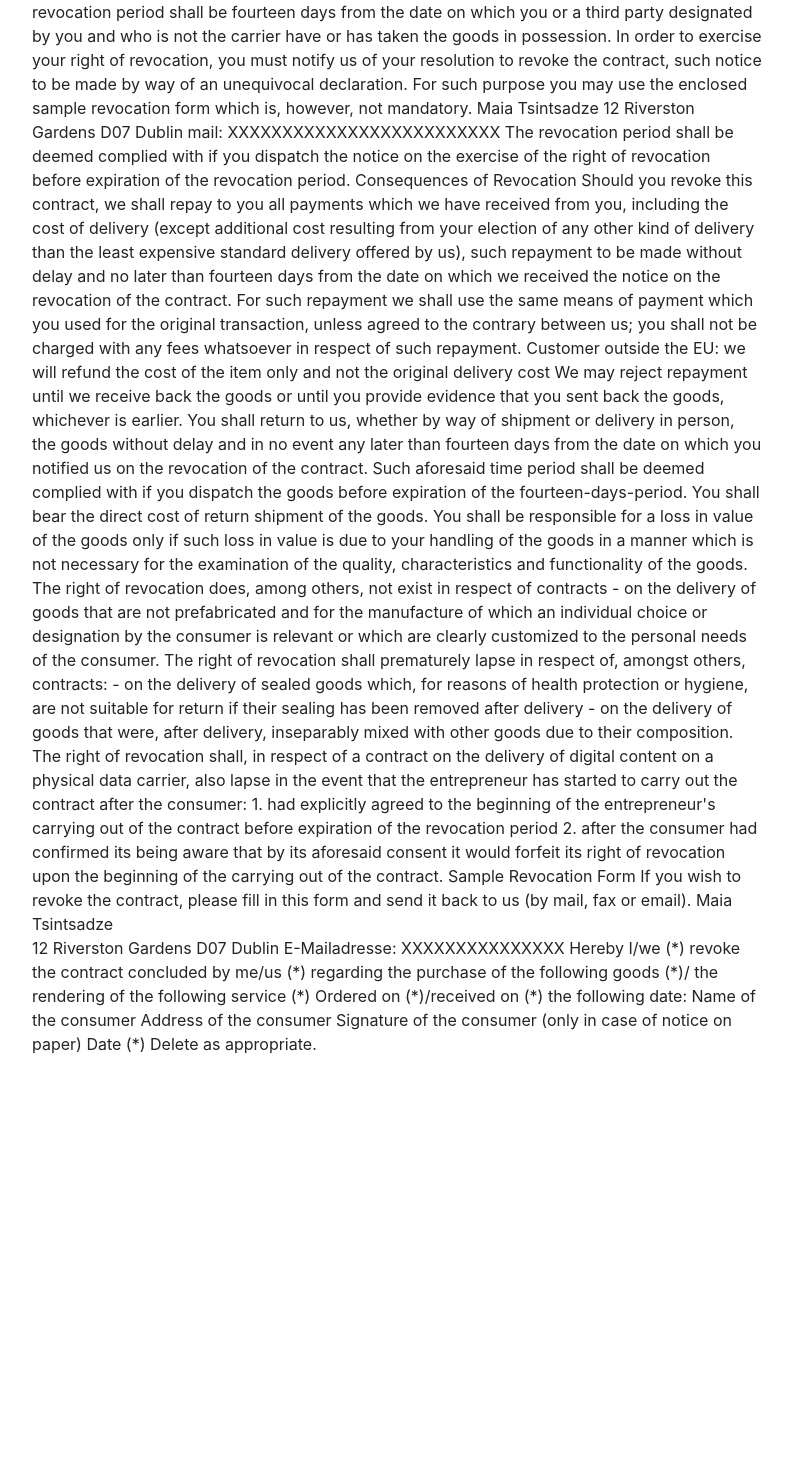
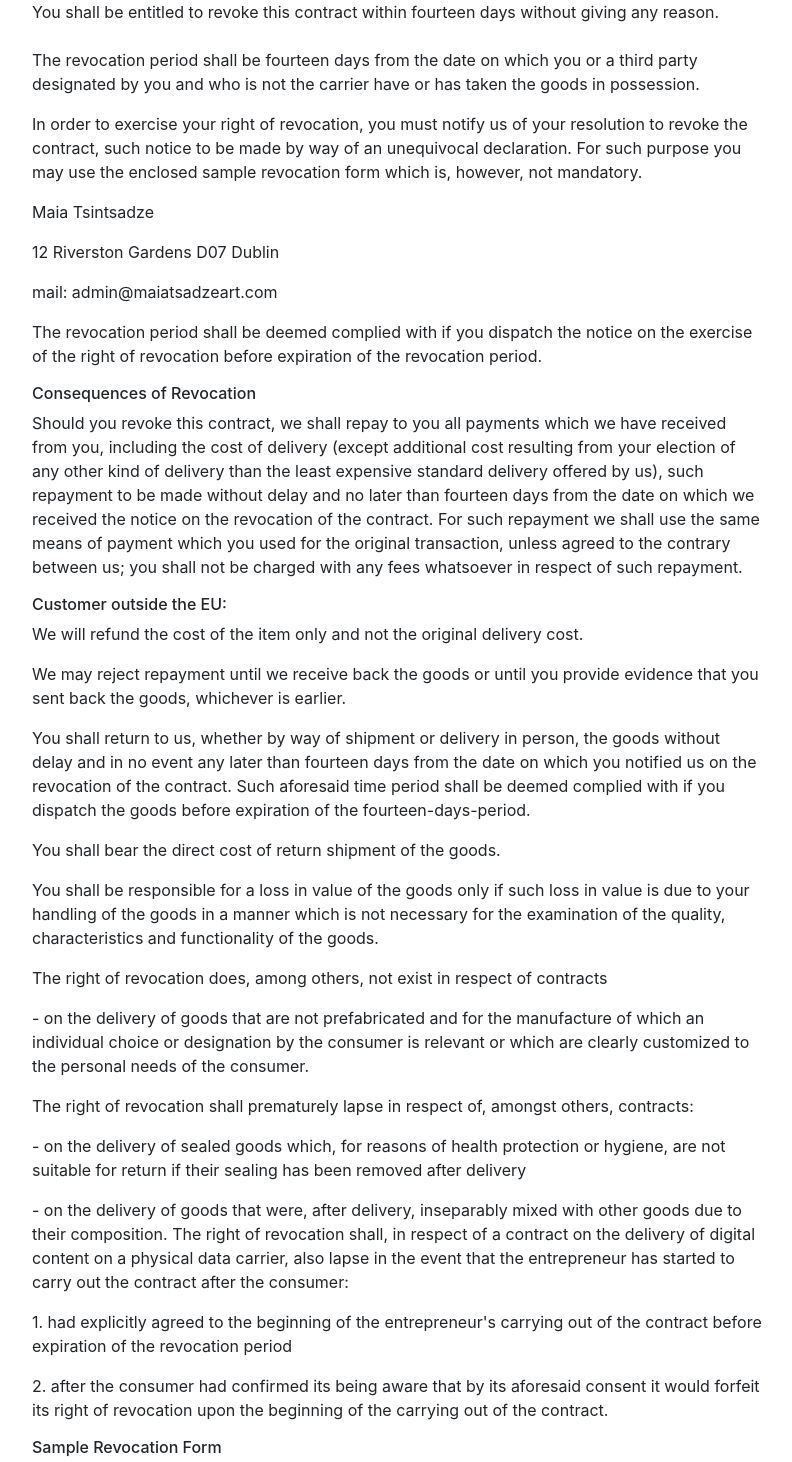
Before and after one commit to facundosomoza/maia_front_end, a React (Create React App) app: page /shipping-returns in a window 1280 px wide. Shown: the part 728-2190 px from the top of the page, without its empty margins (243-1035 px from the left). Before the commit the page ends 1808 px from the top, so only its background shows below. Built offline with nearby package versions, Linux system fonts and the light colour scheme; no server answers.

Commit message:
overall changes

```diff
--- a/src/App.js
+++ b/src/App.js
@@ -23,6 +23,7 @@ function App() {
     <>
       <AppContextProvider>
         <Navigation />
+
         <Switch>
           <Route exact path="/">
             <Home></Home>
@@ -64,10 +65,6 @@ function App() {
             <YourAccount></YourAccount>
           </Route>
 
-          <Route path="/footer">
-            <Footer></Footer>
-          </Route>
-
           <Route path="/terms-privacy">
             <TermsPrivacy></TermsPrivacy>
           </Route>
@@ -76,6 +73,7 @@ function App() {
             <ShippingReturns></ShippingReturns>
           </Route>
         </Switch>
+        <Footer></Footer>
       </AppContextProvider>
     </>
   );
--- a/src/components/CartDetail.js
+++ b/src/components/CartDetail.js
@@ -45,7 +45,7 @@ const CartDetail = () => {
         <Table responsive>
           <thead>
             <tr>
-              <th>Image</th>
+              <th>Picture</th>
               <th>Name</th>
               <th>Price</th>
               <th>Action</th>
--- a/src/components/Contact.js
+++ b/src/components/Contact.js
@@ -92,7 +92,7 @@ const Contact = () => {
   return (
     <>
       <Container className="mt-4 d-flex justify-content-center">
-        <div className="w-75">
+        <div className="w-75 mt-2">
           <Form onSubmit={handleSubmit}>
             <Form.Row>
               <Col md={6}>
--- a/src/components/Home.js
+++ b/src/components/Home.js
@@ -79,8 +79,6 @@ const Home = () => {
         handleClose={handleClose}
         reloadHomeImage={fetchHomeImage}
       />
-
-      <Footer></Footer>
     </Container>
   );
 };
--- a/src/components/PictureWithUploader.js
+++ b/src/components/PictureWithUploader.js
@@ -55,7 +55,7 @@ export default function PictureWithUploader({
   };
 
   return (
-    <Col className="d-flex align-items-center justify-content-center  ">
+    <Col className="d-flex align-items-center justify-content-center mb-5">
       <img
         className={`img-fluid ${imageClass ? imageClass : ""} custom-border `}
         style={{ borderRadius: "15px", width: "80%" }}
--- a/src/components/Portfolio.js
+++ b/src/components/Portfolio.js
@@ -188,15 +188,15 @@ const Portfolio = () => {
           </Row>
         )}
         <Row className="row-cols-1 row-cols-sm-2">
-          {console.log(images)}
           {images.map((obraArte) => (
             <Col className="mb-4 ">
-              <Card className="h-100 p-4">
+              <Card className="h-100 p-4 custom-border">
                 {obraArte.images.length > 0 && (
                   <div style={{ position: "relative" }}>
                     <Card.Img
                       onClick={() => handleClick(obraArte)}
                       variant="top"
+                      style={{ cursor: "pointer" }}
                       src={`${PICTURES_ART_URL_BASE}/${obraArte.images[0].file_image}`}
                     />
                     {obraArte.sold ? (
--- a/src/components/ShippingReturns.js
+++ b/src/components/ShippingReturns.js
@@ -53,10 +53,10 @@ const ShippingReturns = () => {
       </Row>
       <Row className="justify-content-center">
         <Col md={8}>
-          <div style={{ maxWidth: "20%" }}>
-            <p className="text-left mb-4">
-              Ireland ca 1-2 days EU ca 4-14 days Everywhere else ca 14-21 days
-            </p>
+          <div style={{ maxWidth: "40%" }}>
+            <p className="text-left mb-4">Ireland ca 1-2 days</p>
+            <p className="text-left mb-4">EU ca 4-14 days</p>
+            <p className="text-left mb-4">Everywhere else ca 14-21 days</p>
           </div>
         </Col>
       </Row>
@@ -70,73 +70,128 @@ const ShippingReturns = () => {
           <div style={{ maxWidth: "100%" }}>
             <p className="text-left mb-4">
               You shall be entitled to revoke this contract within fourteen days
-              without giving any reason. The revocation period shall be fourteen
-              days from the date on which you or a third party designated by you
-              and who is not the carrier have or has taken the goods in
-              possession. In order to exercise your right of revocation, you
-              must notify us of your resolution to revoke the contract, such
-              notice to be made by way of an unequivocal declaration. For such
-              purpose you may use the enclosed sample revocation form which is,
-              however, not mandatory. Maia Tsintsadze 12 Riverston Gardens D07
-              Dublin mail: XXXXXXXXXXXXXXXXXXXXXXXXX The revocation period shall
-              be deemed complied with if you dispatch the notice on the exercise
-              of the right of revocation before expiration of the revocation
-              period. Consequences of Revocation Should you revoke this
-              contract, we shall repay to you all payments which we have
-              received from you, including the cost of delivery (except
-              additional cost resulting from your election of any other kind of
-              delivery than the least expensive standard delivery offered by
-              us), such repayment to be made without delay and no later than
-              fourteen days from the date on which we received the notice on the
-              revocation of the contract. For such repayment we shall use the
-              same means of payment which you used for the original transaction,
-              unless agreed to the contrary between us; you shall not be charged
-              with any fees whatsoever in respect of such repayment. Customer
-              outside the EU: we will refund the cost of the item only and not
-              the original delivery cost We may reject repayment until we
-              receive back the goods or until you provide evidence that you sent
-              back the goods, whichever is earlier. You shall return to us,
-              whether by way of shipment or delivery in person, the goods
-              without delay and in no event any later than fourteen days from
-              the date on which you notified us on the revocation of the
-              contract. Such aforesaid time period shall be deemed complied with
-              if you dispatch the goods before expiration of the
-              fourteen-days-period. You shall bear the direct cost of return
-              shipment of the goods. You shall be responsible for a loss in
-              value of the goods only if such loss in value is due to your
-              handling of the goods in a manner which is not necessary for the
-              examination of the quality, characteristics and functionality of
-              the goods. The right of revocation does, among others, not exist
-              in respect of contracts - on the delivery of goods that are not
-              prefabricated and for the manufacture of which an individual
-              choice or designation by the consumer is relevant or which are
-              clearly customized to the personal needs of the consumer. The
-              right of revocation shall prematurely lapse in respect of, amongst
-              others, contracts: - on the delivery of sealed goods which, for
-              reasons of health protection or hygiene, are not suitable for
-              return if their sealing has been removed after delivery - on the
-              delivery of goods that were, after delivery, inseparably mixed
-              with other goods due to their composition. The right of revocation
-              shall, in respect of a contract on the delivery of digital content
-              on a physical data carrier, also lapse in the event that the
-              entrepreneur has started to carry out the contract after the
-              consumer: 1. had explicitly agreed to the beginning of the
-              entrepreneur's carrying out of the contract before expiration of
-              the revocation period 2. after the consumer had confirmed its
-              being aware that by its aforesaid consent it would forfeit its
-              right of revocation upon the beginning of the carrying out of the
-              contract. Sample Revocation Form If you wish to revoke the
-              contract, please fill in this form and send it back to us (by
-              mail, fax or email). Maia Tsintsadze
-              <br />
-              12 Riverston Gardens D07 Dublin E-Mailadresse: XXXXXXXXXXXXXXX
+              without giving any reason.
+            </p>
+            <p>
+              The revocation period shall be fourteen days from the date on
+              which you or a third party designated by you and who is not the
+              carrier have or has taken the goods in possession.
+            </p>
+            <p>
+              In order to exercise your right of revocation, you must notify us
+              of your resolution to revoke the contract, such notice to be made
+              by way of an unequivocal declaration. For such purpose you may use
+              the enclosed sample revocation form which is, however, not
+              mandatory.
+            </p>
+            <p>Maia Tsintsadze</p>
+            <p>12 Riverston Gardens D07 Dublin</p>
+            <p>mail: admin@maiatsadzeart.com</p>
+            <p>
+              The revocation period shall be deemed complied with if you
+              dispatch the notice on the exercise of the right of revocation
+              before expiration of the revocation period.
+            </p>
+
+            <h6>Consequences of Revocation</h6>
+            <p>
+              Should you revoke this contract, we shall repay to you all
+              payments which we have received from you, including the cost of
+              delivery (except additional cost resulting from your election of
+              any other kind of delivery than the least expensive standard
+              delivery offered by us), such repayment to be made without delay
+              and no later than fourteen days from the date on which we received
+              the notice on the revocation of the contract. For such repayment
+              we shall use the same means of payment which you used for the
+              original transaction, unless agreed to the contrary between us;
+              you shall not be charged with any fees whatsoever in respect of
+              such repayment.
+            </p>
+
+            <h6>Customer outside the EU:</h6>
+            <p>
+              We will refund the cost of the item only and not the original
+              delivery cost.
+            </p>
+            <p>
+              We may reject repayment until we receive back the goods or until
+              you provide evidence that you sent back the goods, whichever is
+              earlier.
+            </p>
+            <p>
+              You shall return to us, whether by way of shipment or delivery in
+              person, the goods without delay and in no event any later than
+              fourteen days from the date on which you notified us on the
+              revocation of the contract. Such aforesaid time period shall be
+              deemed complied with if you dispatch the goods before expiration
+              of the fourteen-days-period.
+            </p>
+            <p>
+              You shall bear the direct cost of return shipment of the goods.
+            </p>
+            <p>
+              You shall be responsible for a loss in value of the goods only if
+              such loss in value is due to your handling of the goods in a
+              manner which is not necessary for the examination of the quality,
+              characteristics and functionality of the goods.
+            </p>
+            <p>
+              The right of revocation does, among others, not exist in respect
+              of contracts
+            </p>
+            <p>
+              - on the delivery of goods that are not prefabricated and for the
+              manufacture of which an individual choice or designation by the
+              consumer is relevant or which are clearly customized to the
+              personal needs of the consumer.
+            </p>
+            <p>
+              The right of revocation shall prematurely lapse in respect of,
+              amongst others, contracts:
+            </p>
+            <p>
+              - on the delivery of sealed goods which, for reasons of health
+              protection or hygiene, are not suitable for return if their
+              sealing has been removed after delivery
+            </p>
+            <p>
+              - on the delivery of goods that were, after delivery, inseparably
+              mixed with other goods due to their composition. The right of
+              revocation shall, in respect of a contract on the delivery of
+              digital content on a physical data carrier, also lapse in the
+              event that the entrepreneur has started to carry out the contract
+              after the consumer:
+            </p>
+            <p>
+              1. had explicitly agreed to the beginning of the entrepreneur's
+              carrying out of the contract before expiration of the revocation
+              period
+            </p>
+            <p>
+              2. after the consumer had confirmed its being aware that by its
+              aforesaid consent it would forfeit its right of revocation upon
+              the beginning of the carrying out of the contract.
+            </p>
+
+            <h6>Sample Revocation Form</h6>
+            <p>
+              If you wish to revoke the contract, please fill in this form and
+              send it back to us (by mail, fax or email).
+            </p>
+            <p>Maia Tsintsadze</p>
+            <p>12 Riverston Gardens D07 Dublin</p>
+            <p>E-Mailadresse: XXXXXXXXXXXXXXX</p>
+            <p>
               Hereby I/we (*) revoke the contract concluded by me/us (*)
               regarding the purchase of the following goods (*)/ the rendering
-              of the following service (*) Ordered on (*)/received on (*) the
-              following date: Name of the consumer Address of the consumer
-              Signature of the consumer (only in case of notice on paper) Date
-              (*) Delete as appropriate.
+              of the following service (*)
             </p>
+            <p>Ordered on (*)/received on (*) the following date:</p>
+            <p>Name of the consumer</p>
+            <p>Address of the consumer</p>
+            <p>Signature of the consumer (only in case of notice on paper)</p>
+            <p>Date </p>
+            <p>(*) Delete as appropriate.</p>
           </div>
         </Col>
       </Row>
```
Also changed, not shown: src/App.css (+28 -5 lines), src/components/Biography.js (+15 -5 lines), src/components/CheckOut.js (+13 -6 lines), src/components/Details.js (+16 -4 lines), src/components/ForgotPassword.js (+3 -4 lines).
